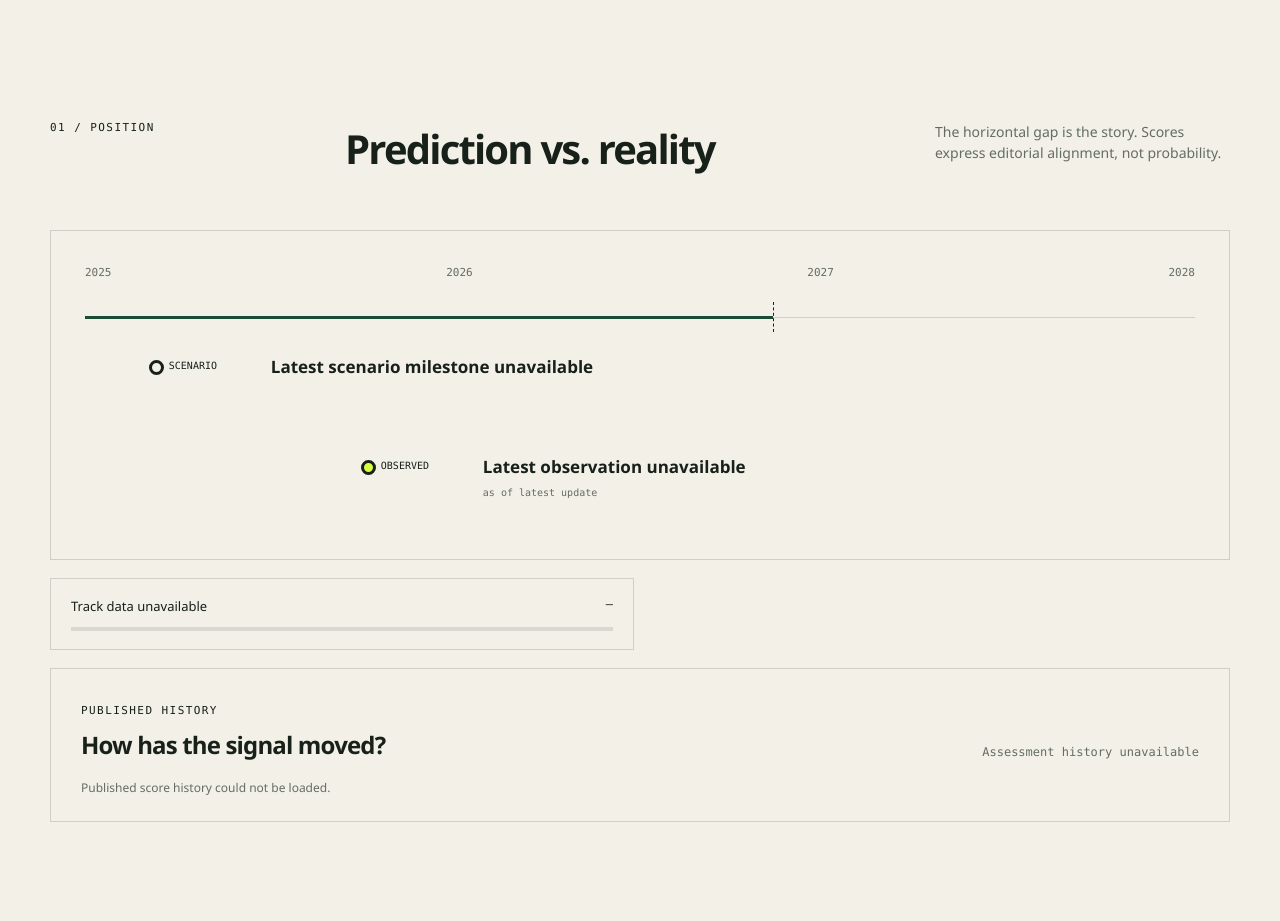
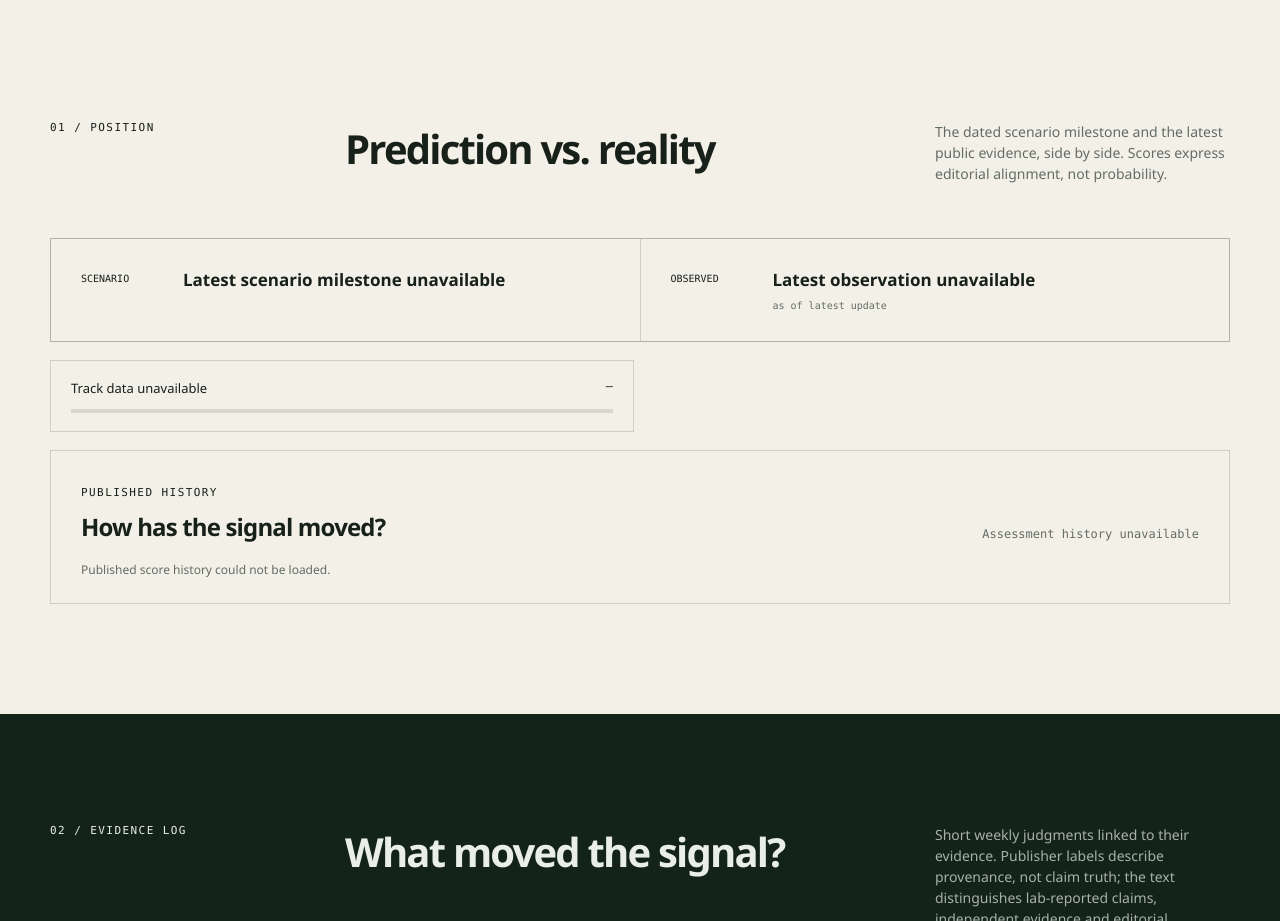
Before and after one commit to jemil-suleimanov/ai-2027-signal, a website: page public/index.html in a window 1280 px wide. Shown: the part 1000-1921 px from the top of the page. Drawn offline with Linux system fonts and the light colour scheme; no server answers.

Commit message:
Replace misleading timeline positions (#59)
Present the scenario milestone and current evidence side by side instead of implying that fixed CSS marker positions are a calculated time scale.

```diff
--- a/public/assets/resilience.css
+++ b/public/assets/resilience.css
@@ -173,6 +173,36 @@ footer {
   margin: 18px 0 0;
 }
 
+.timeline-card {
+  display: grid;
+  grid-template-columns: repeat(2, minmax(0, 1fr));
+  gap: 1px;
+  min-height: 0;
+  padding: 0;
+  background: var(--line);
+  overflow: visible;
+}
+
+.marker {
+  position: relative;
+  top: auto;
+  left: auto;
+  display: grid;
+  grid-template-columns: 84px minmax(0, 1fr);
+  gap: 8px 18px;
+  padding: 30px;
+  background: var(--paper);
+}
+
+.marker small {
+  grid-column: 2;
+}
+
+.scenario-marker::before,
+.reality-marker::before {
+  display: none;
+}
+
 @media (prefers-reduced-motion: reduce) {
   html {
     scroll-behavior: auto;
@@ -189,6 +219,19 @@ footer {
 }
 
 @media (max-width: 780px) {
+  .timeline-card {
+    grid-template-columns: 1fr;
+  }
+
+  .marker {
+    right: auto;
+    grid-template-columns: 1fr;
+  }
+
+  .marker small {
+    grid-column: 1;
+  }
+
   .nav {
     height: auto;
     min-height: 84px;
--- a/public/index.html
+++ b/public/index.html
@@ -64,10 +64,8 @@
     </section>
 
     <section id="timeline" class="section shell" aria-labelledby="timeline-heading">
-      <div class="section-title"><span>01 / Position</span><h2 id="timeline-heading">Prediction vs. reality</h2><p>The horizontal gap is the story. Scores express editorial alignment, not probability.</p></div>
-      <div class="timeline-card">
-        <div class="time-axis"><span>2025</span><span>2026</span><span>2027</span><span>2028</span></div>
-        <div class="timeline-line"><i class="now-line"></i></div>
+      <div class="section-title"><span>01 / Position</span><h2 id="timeline-heading">Prediction vs. reality</h2><p>The dated scenario milestone and the latest public evidence, side by side. Scores express editorial alignment, not probability.</p></div>
+      <div class="timeline-card" role="group" aria-label="Scenario milestone compared with observed evidence">
         <div class="marker scenario-marker"><span>Scenario</span><b id="scenario-marker"></b><small id="scenario-date"></small></div>
         <div class="marker reality-marker"><span>Observed</span><b id="reality-marker"></b><small>as of latest update</small></div>
       </div>
```
Also changed, not shown: scripts/check-build.mjs (+8 -0 lines).
